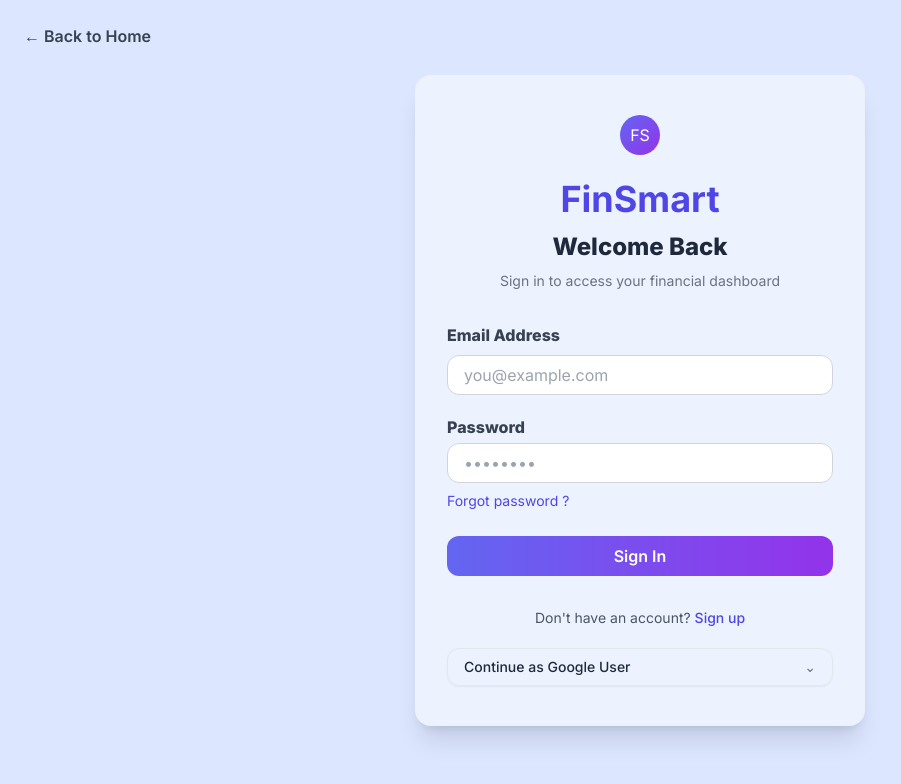
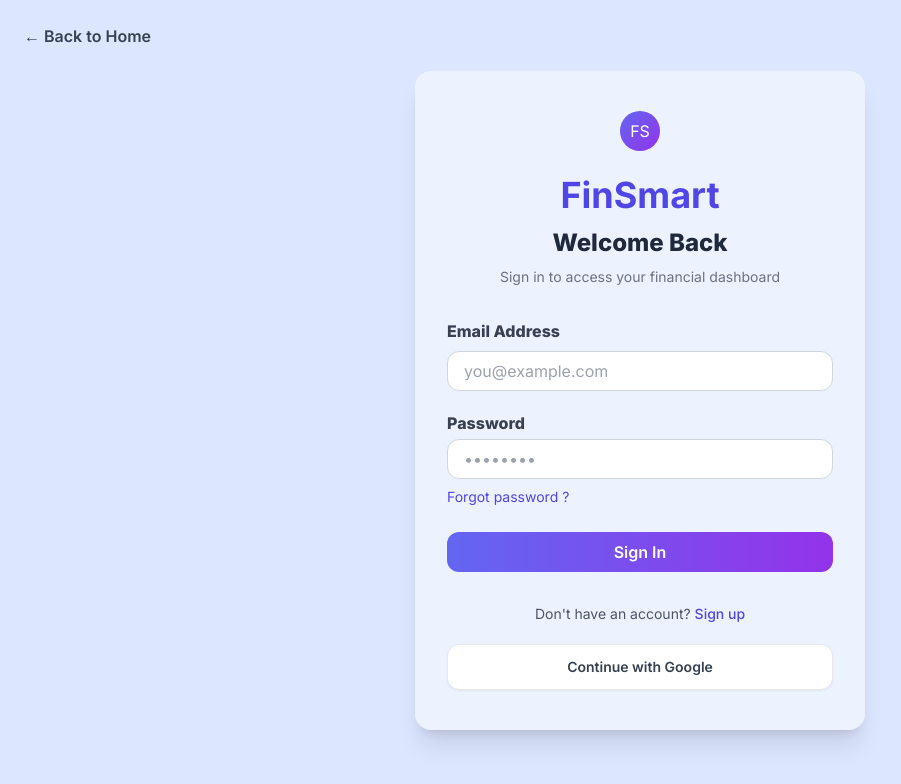
Before and after one commit to tanmaysh1211/FinSMART, a React (Vite) app in the folder client/: page /login in a window 1280 px wide. Shown: the top 784 px of the page, without its empty margins (0-901 px from the left). Built offline with nearby package versions, Linux system fonts and the light colour scheme.

Commit message:
Remove Google UI, keep redirect OAuth only

```diff
--- a/client/src/pages/Login.jsx
+++ b/client/src/pages/Login.jsx
@@ -241,6 +241,14 @@ export default function Login() {
   }
 }, [location.state]);
 
+
+  useEffect(() => {
+  if (window.google?.accounts?.id) {
+    window.google.accounts.id.cancel();
+    window.google.accounts.id.disableAutoSelect();
+  }
+}, []);
+
   useEffect(() => {
     const params = new URLSearchParams(window.location.search);
     const token = params.get("token");
@@ -280,6 +288,7 @@ export default function Login() {
     const handleGoogleLogin = () => {
       window.location.href = import.meta.env.VITE_GOOGLE_AUTH_URL;
     };
+
 
   // const handleLogin = async () => {
   //   try {
@@ -433,9 +442,9 @@ export default function Login() {
           </p>
 
           {/* Google */}
-      <button onClick={handleGoogleLogin}
-        className="mt-5 w-full flex items-center overflow-hidden justify-between px-4 py-2 border rounded-xl shadow-sm hover:bg-gray-50">
-          <div className="flex items-center gap-3">
+      {/* <button onClick={handleGoogleLogin} */}
+        {/* className="mt-5 w-full flex items-center justify-between px-4 py-2 border rounded-xl shadow-sm hover:bg-gray-50"> */}
+          {/* <div className="flex items-center gap-3"> */}
         {/* <div className="w-5 h-5 flex items-center justify-center overflow-hidden">
           <img
             src={googleIcon}
@@ -443,12 +452,25 @@ export default function Login() {
             style={{ width: "20px", height: "20px", maxWidth: "20px", maxHeight: "20px" }}
           />
         </div> */}
-        <span className="text-sm font-medium truncate max-w-[180px]">
-          Continue as Google User
+        {/* <span className="text-sm font-medium truncate max-w-[180px]"> */}
+          {/* Continue as Google User */}
+        {/* </span> */}
+      {/* </div> */}
+        {/* <span className="text-gray-500 text-sm">⌄</span> */}
+      {/* </button> */}
+
+
+      <button
+  onClick={handleGoogleLogin}
+  className="mt-5 w-full flex items-center justify-center px-4 py-3
+             border rounded-xl shadow-sm
+             bg-white hover:bg-gray-50"
+>
+  <span className="text-sm font-semibold text-gray-700">
+    Continue with Google
   </span>
-      </div>
-        <span className="text-gray-500 text-sm">⌄</span>
 </button>
+
         </div>
       </div>
   );
```
Lines whose indentation alone changed are shown as unchanged.
